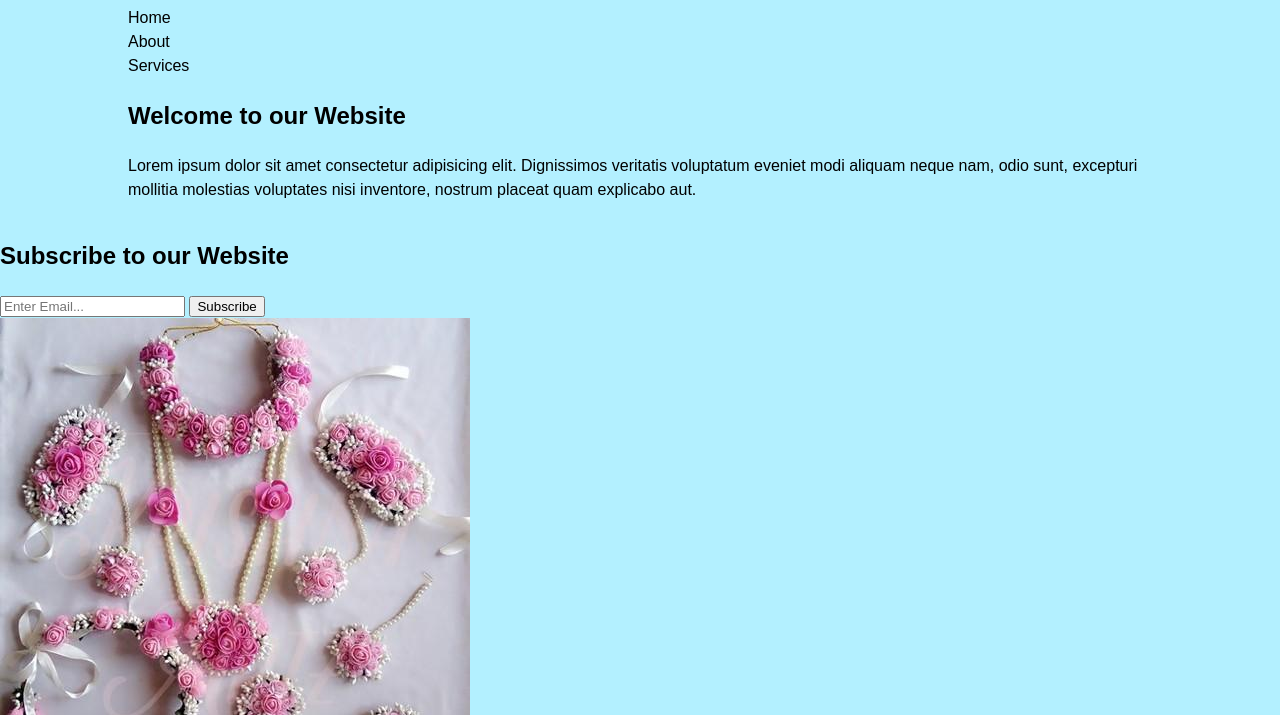
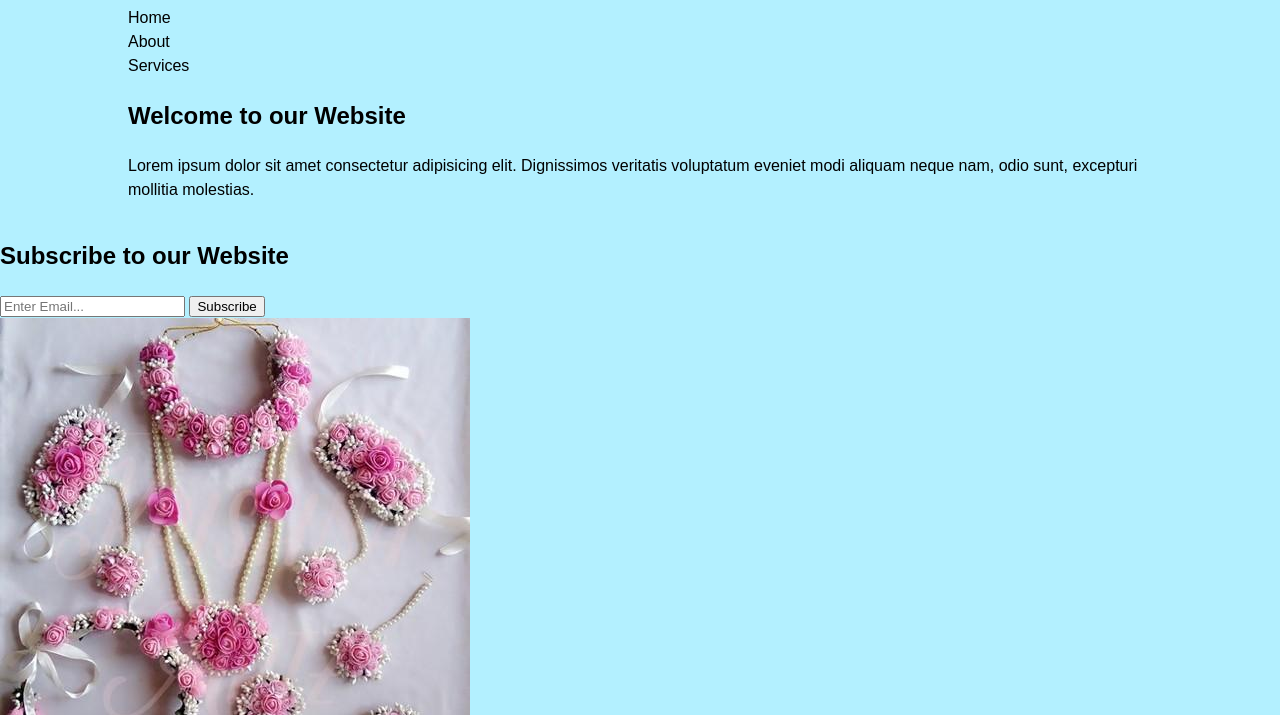
Before and after one commit to ah-code-dev/Template_1, a plain HTML site: page index.html in a window 1280 px wide. Shown: the part 85-800 px from the top of the page. Drawn offline with Linux system fonts and the light colour scheme.

Commit message:
some text deleted

```diff
--- a/index.html
+++ b/index.html
@@ -5,7 +5,7 @@
     <meta http-equiv="X-UA-Compatible" content="IE=edge" />
     <meta name="viewport" content="width=device-width, initial-scale=1.0" />
     <title>Beads & Bridal</title>
-    <link rel="stylesheet" href="style.css">
+    <link rel="stylesheet" href="style.css" />
   </head>
   <body>
     <header>
@@ -28,8 +28,7 @@
         <p>
           Lorem ipsum dolor sit amet consectetur adipisicing elit. Dignissimos
           veritatis voluptatum eveniet modi aliquam neque nam, odio sunt,
-          excepturi mollitia molestias voluptates nisi inventore, nostrum
-          placeat quam explicabo aut.
+          excepturi mollitia molestias.
         </p>
       </div>
     </section>
```
